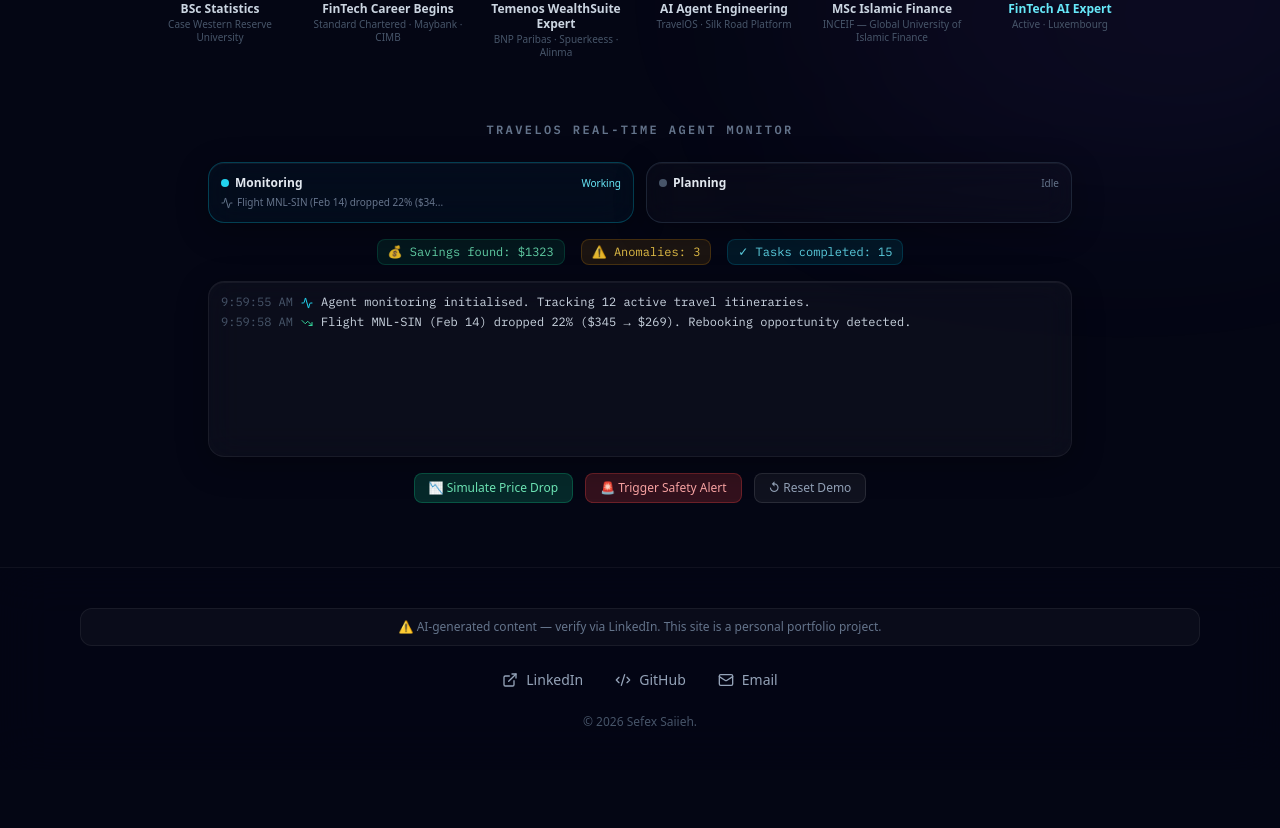
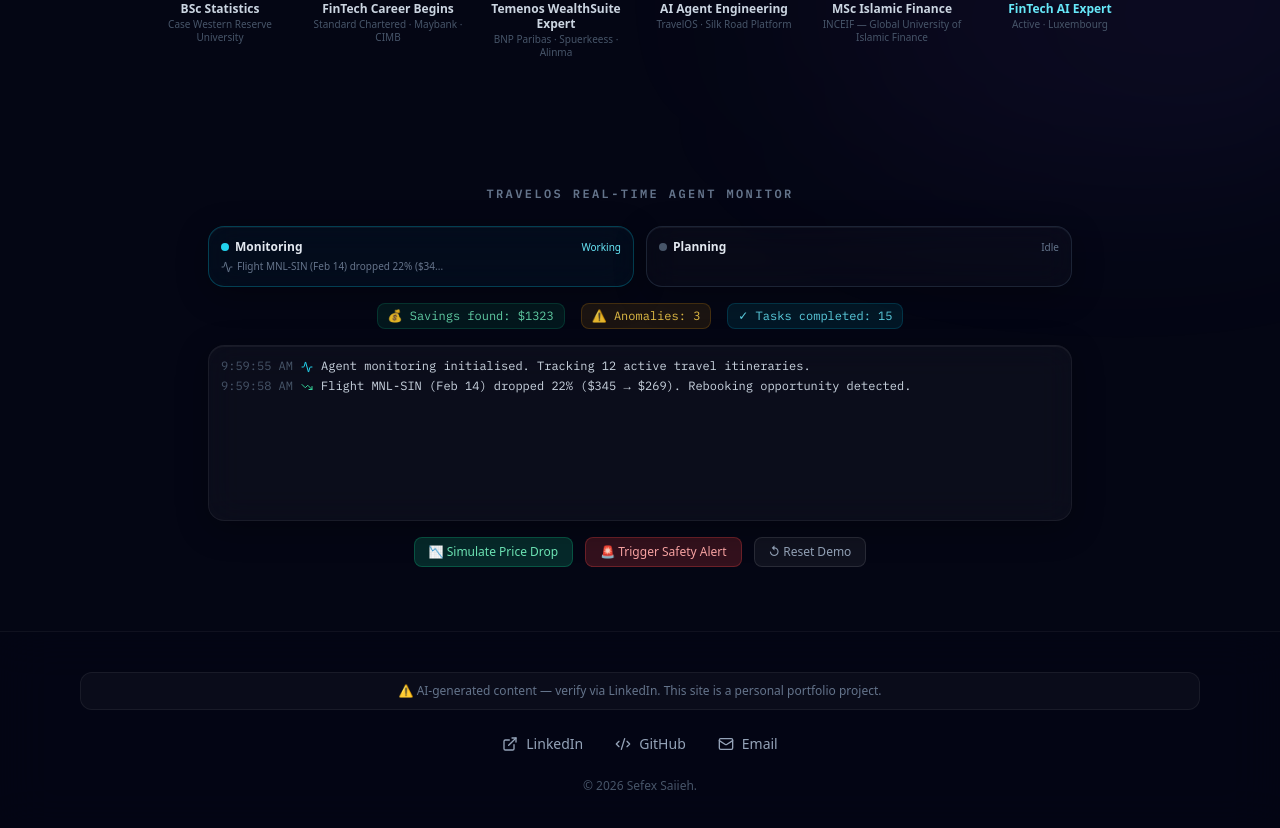
Before and after one commit to sefexsaiieh/sefex-ai-portfolio, a React (Vite) app: page / in a window 1280 px wide. Shown: the part 802-1630 px from the top of the page. Before the commit the page ends 1572 px from the top, so only its background shows below. Built offline with nearby package versions, Linux system fonts and the light colour scheme.

Commit message:
fix: timeline tooltip overlap - tooltip below node, simulation section pushed down

```diff
--- a/src/App.tsx
+++ b/src/App.tsx
@@ -60,7 +60,7 @@ function App() {
         <TrustBadges />
         <div className="glow-line mx-auto max-w-xl mb-8" />
         <AcademicTimeline />
-        <div className="max-w-4xl mx-auto px-4 pb-16">
+        <div className="max-w-4xl mx-auto px-4 pb-16 pt-16">
           <TravelOSSimulation />
         </div>
       </main>
--- a/src/components/landing/TimelineNode.tsx
+++ b/src/components/landing/TimelineNode.tsx
@@ -68,7 +68,7 @@ export function TimelineNode({ credential, index, total, isVisible, onHover, hov
         <div
           id={`tooltip-${index}`}
           role="tooltip"
-          className="absolute z-20 bottom-full mb-2 w-56 p-3 rounded-xl border border-white/10 backdrop-blur-xl text-left"
+          className="absolute z-20 top-full mt-2 w-56 p-3 rounded-xl border border-white/10 backdrop-blur-xl text-left"
           style={{
             left: '50%',
             transform: 'translateX(-50%)',
```
